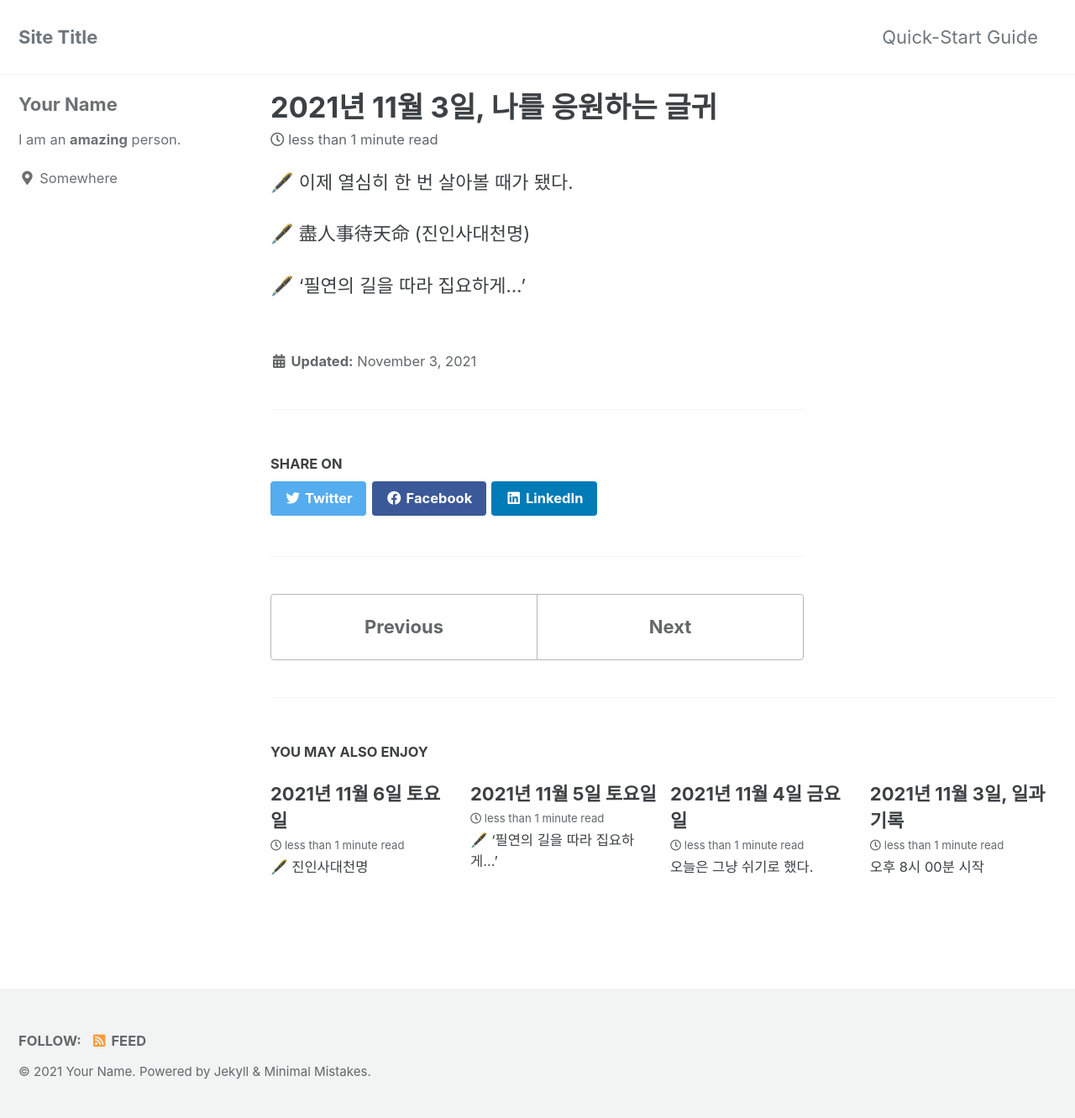
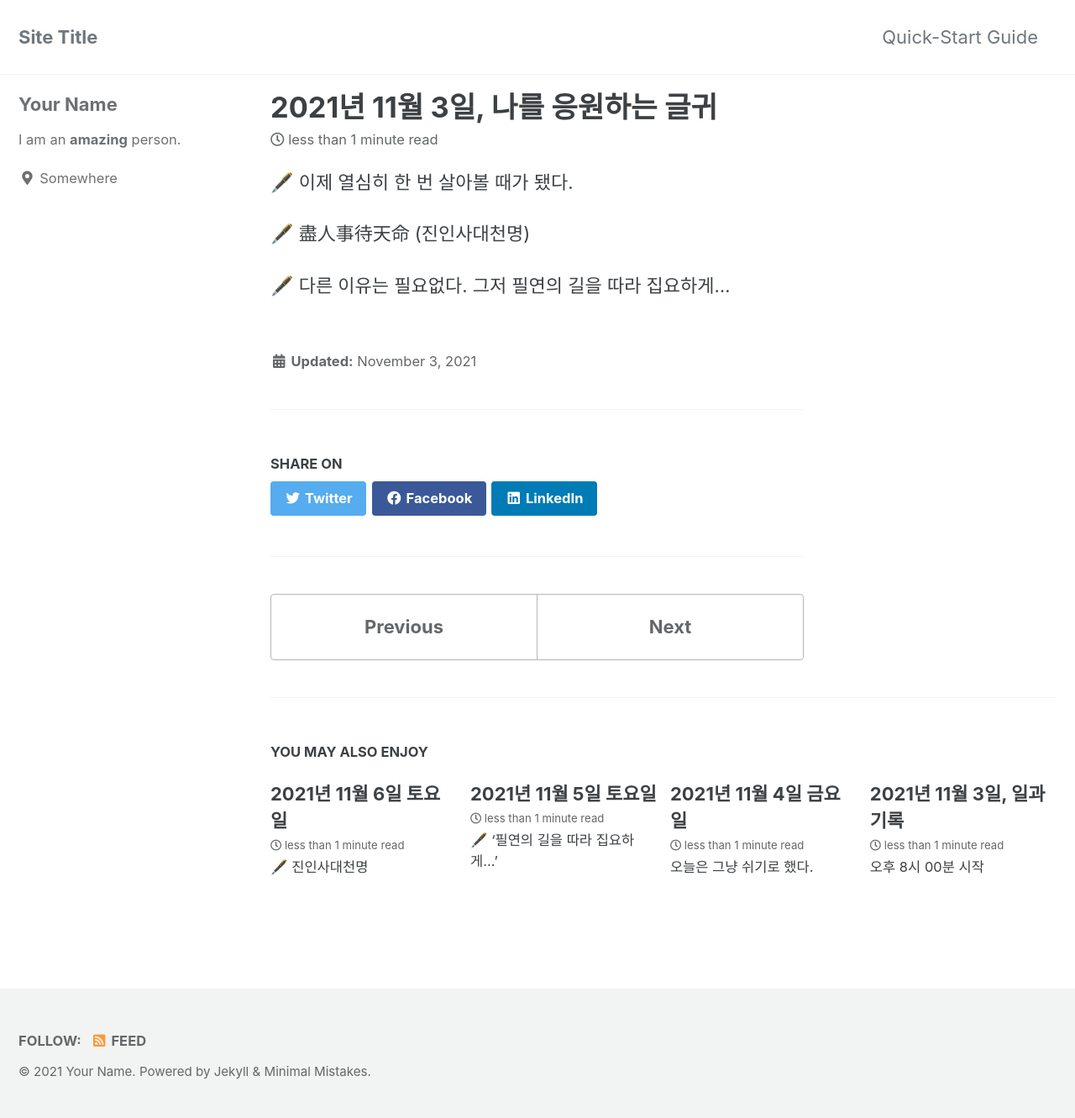
Before and after one commit to rainday789/rainday789.github.io, a Jekyll site: the page built from _posts/2021-11-03-my_powerfull_text.md, in a window 1280 px wide. Shown: the whole page at 84% size. Built offline with Jekyll 4.4.1, drawn with Linux system fonts in a browser that asks for light colours; cached includes are drawn as plain includes.

Commit message:
Update 2021-11-03-my_powerfull_text.md

```diff
--- a/_posts/2021-11-03-my_powerfull_text.md
+++ b/_posts/2021-11-03-my_powerfull_text.md
@@ -8,4 +8,4 @@ published: true
 
 🖋️ 盡人事待天命 (진인사대천명)
 
-🖋️ '필연의 길을 따라 집요하게...'
+🖋️ 다른 이유는 필요없다. 그저 필연의 길을 따라 집요하게...
```
